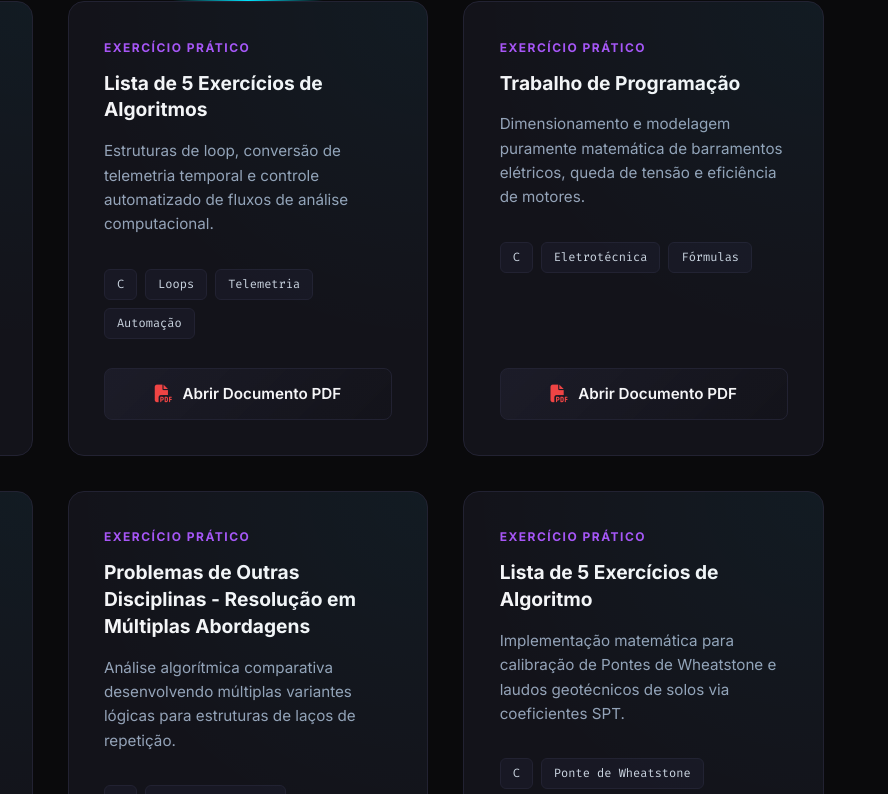
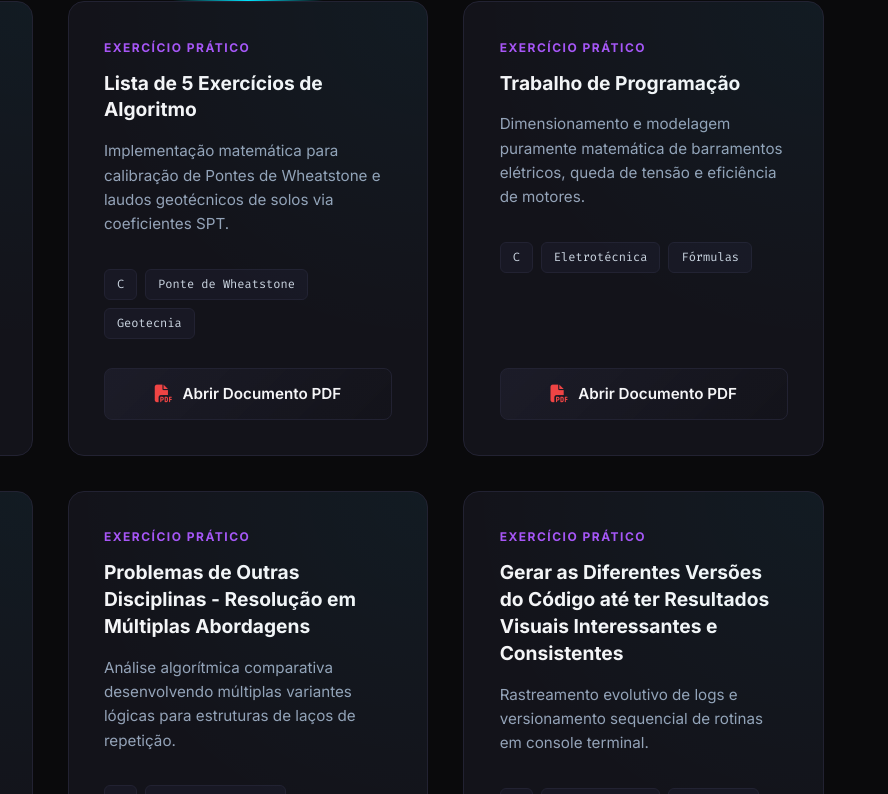
Before and after one commit to pedrinhogang/pedrohaluno-github.io, a plain HTML site: page index.html in a window 1280 px wide. Shown: the part 553-1347 px from the top of the page, 392-1280 px from the left. Drawn offline with Linux system fonts and the light colour scheme.

Commit message:
Corrigir links dos PDFs - remover referência a arquivo inexistente e ajustar para usar apenas PDFs que existem

```diff
--- a/index.html
+++ b/index.html
@@ -388,9 +388,9 @@
             {
                 id: 2,
                 categoryLabel: "Exercício Prático",
-                title: "Lista de 5 Exercícios de Algoritmos",
-                desc: "Estruturas de loop, conversão de telemetria temporal e controle automatizado de fluxos de análise computacional.",
-                techs: ["C", "Loops", "Telemetria", "Automação"],
+                title: "Lista de 5 Exercícios de Algoritmo",
+                desc: "Implementação matemática para calibração de Pontes de Wheatstone e laudos geotécnicos de solos via coeficientes SPT.",
+                techs: ["C", "Ponte de Wheatstone", "Geotecnia"],
                 link: "./arquivos/Documento sem título.pdf"
             },
             {
@@ -420,10 +420,10 @@
             {
                 id: 6,
                 categoryLabel: "Exercício Prático",
-                title: "Lista de 5 Exercícios de Algoritmo",
-                desc: "Implementação matemática para calibração de Pontes de Wheatstone e laudos geotécnicos de solos via coeficientes SPT.",
-                techs: ["C", "Ponte de Wheatstone", "Geotecnia"],
-                link: "./arquivos/Documento sem título.pdf"
+                title: "Gerar as Diferentes Versões do Código até ter Resultados Visuais Interessantes e Consistentes",
+                desc: "Rastreamento evolutivo de logs e versionamento sequencial de rotinas em console terminal.",
+                techs: ["C", "Versionamento", "Terminais"],
+                link: "./arquivos/Gerar as diferentes versões do código até ter resultados visuais interessantes e consistentes.pdf"
             }
         ];
 
```
